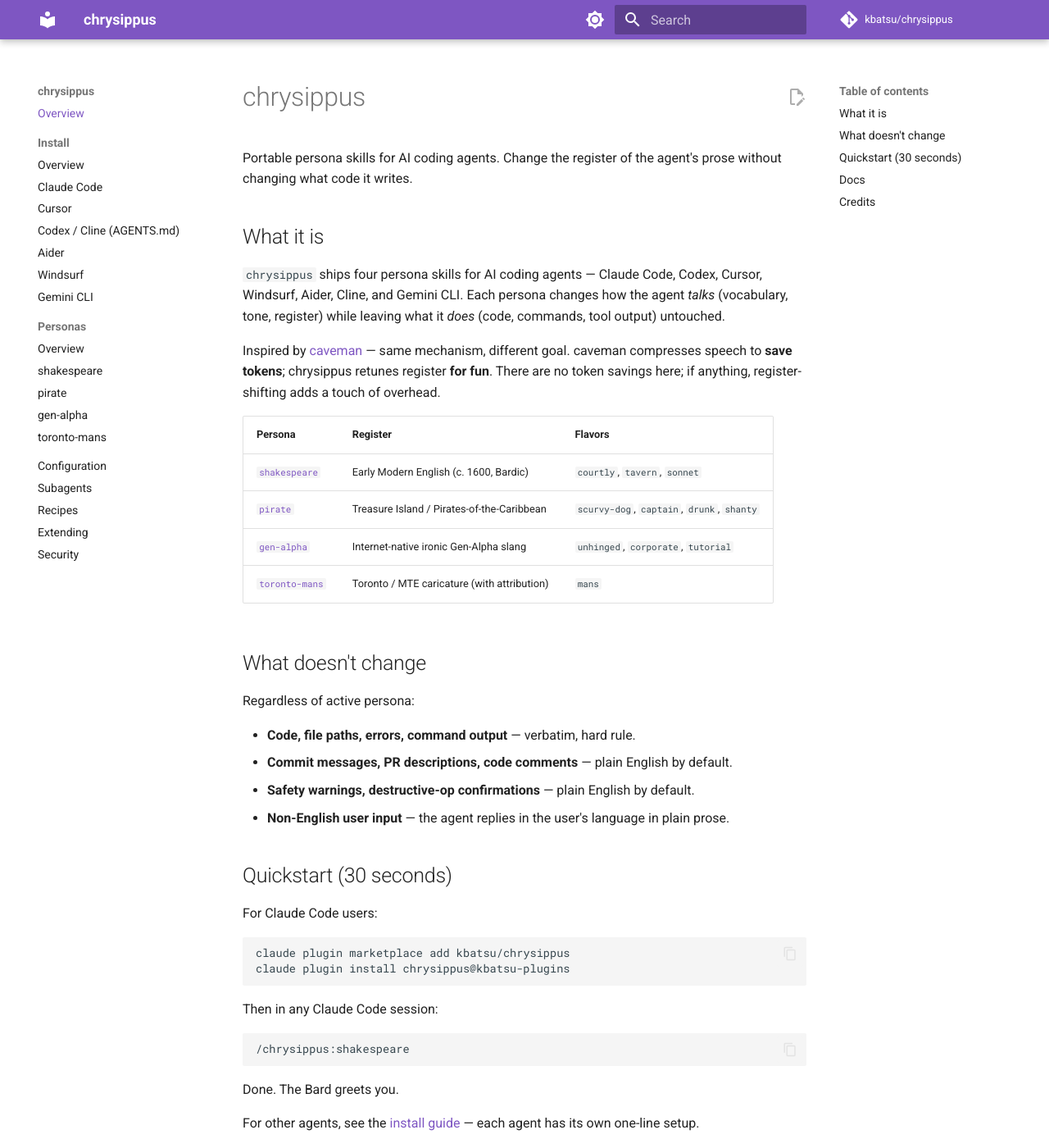
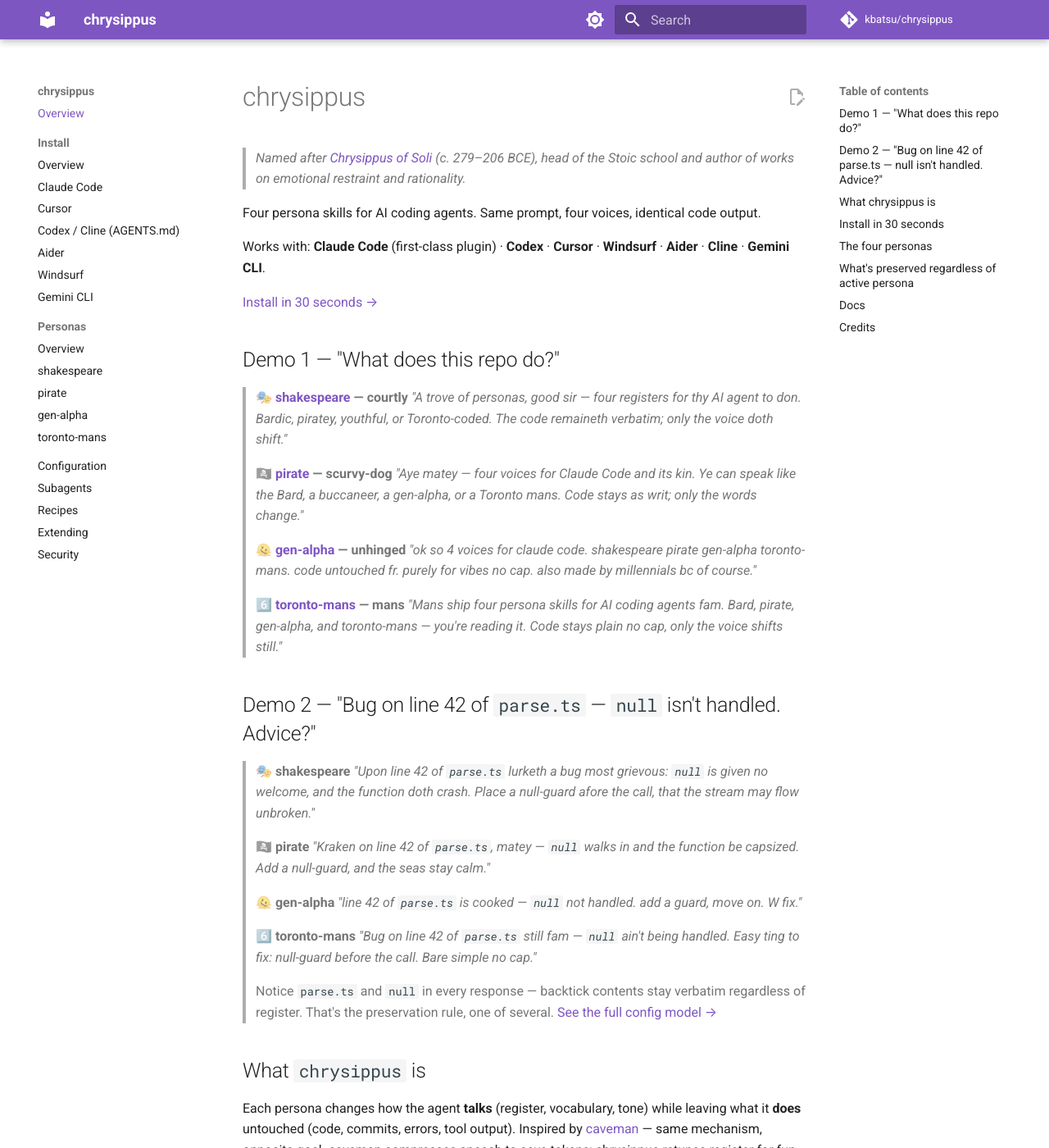
Before and after one commit to kbatsu/chrysippus, an MkDocs documentation site: the page built from docs/index.md, in a window 1280 px wide and 1400 px high. Shown: the whole window at 82% size. Built offline with MkDocs 1.6.1 and Material for MkDocs 9.7.7, drawn with Linux system fonts in a browser that asks for light colours; comment, search, counter and statistics services are not loaded; some of the changed text lies outside the part shown.

Commit message:
docs(index): demo-driven landing page
Replace the descriptive landing with a two-demo showcase. Same prompt,
four voices (shakespeare/pirate/gen-alpha/toronto-mans), identical code
output. First demo is a self-introduction ("what does this repo do?");
second is a bug review that also demonstrates the backtick-preservation
rule (parse.ts and null stay verbatim in every register).

Keeps the existing philosopher-of-Soli blockquote, install section,
personas table, and docs links — just replaces the flat one-paragraph
lede with a demonstration of the product.

No code changes; mkdocs docs.yml workflow will redeploy to GitHub Pages
on push.

```diff
--- a/docs/index.md
+++ b/docs/index.md
@@ -1,37 +1,71 @@
 # chrysippus
 
-Portable persona skills for AI coding agents. Change the register of the
-agent's prose without changing what code it writes.
+> *Named after [Chrysippus of Soli](https://en.wikipedia.org/wiki/Chrysippus)
+> (c. 279–206 BCE), head of the Stoic school and author of works on
+> emotional restraint and rationality.*
 
-## What it is
+Four persona skills for AI coding agents. Same prompt, four voices,
+identical code output.
 
-`chrysippus` ships four persona skills for AI coding agents — Claude Code,
-Codex, Cursor, Windsurf, Aider, Cline, and Gemini CLI. Each persona changes
-how the agent *talks* (vocabulary, tone, register) while leaving what it
-*does* (code, commands, tool output) untouched.
+Works with: **Claude Code** (first-class plugin) · **Codex** · **Cursor** ·
+**Windsurf** · **Aider** · **Cline** · **Gemini CLI**.
 
-Inspired by [caveman](https://github.com/JuliusBrussee/caveman) — same
-mechanism, different goal. caveman compresses speech to **save tokens**;
-chrysippus retunes register **for fun**. There are no token savings here;
-if anything, register-shifting adds a touch of overhead.
+[Install in 30 seconds →](#install-in-30-seconds)
 
-| Persona | Register | Flavors |
-|---|---|---|
-| [`shakespeare`](personas/shakespeare.md) | Early Modern English (c. 1600, Bardic) | `courtly`, `tavern`, `sonnet` |
-| [`pirate`](personas/pirate.md) | Treasure Island / Pirates-of-the-Caribbean | `scurvy-dog`, `captain`, `drunk`, `shanty` |
-| [`gen-alpha`](personas/gen-alpha.md) | Internet-native ironic Gen-Alpha slang | `unhinged`, `corporate`, `tutorial` |
-| [`toronto-mans`](personas/toronto-mans.md) | Toronto / MTE caricature (with attribution) | `mans` |
+## Demo 1 — "What does this repo do?"
 
-## What doesn't change
+> 🎭 **[shakespeare](personas/shakespeare.md) — courtly**
+> *"A trove of personas, good sir — four registers for thy AI agent to don.
+> Bardic, piratey, youthful, or Toronto-coded. The code remaineth verbatim;
+> only the voice doth shift."*
 
-Regardless of active persona:
+> 🏴‍☠️ **[pirate](personas/pirate.md) — scurvy-dog**
+> *"Aye matey — four voices for Claude Code and its kin. Ye can speak like
+> the Bard, a buccaneer, a gen-alpha, or a Toronto mans. Code stays as
+> writ; only the words change."*
 
-- **Code, file paths, errors, command output** — verbatim, hard rule.
-- **Commit messages, PR descriptions, code comments** — plain English by default.
-- **Safety warnings, destructive-op confirmations** — plain English by default.
-- **Non-English user input** — the agent replies in the user's language in plain prose.
+> 🫠 **[gen-alpha](personas/gen-alpha.md) — unhinged**
+> *"ok so 4 voices for claude code. shakespeare pirate gen-alpha
+> toronto-mans. code untouched fr. purely for vibes no cap. also made by
+> millennials bc of course."*
 
-## Quickstart (30 seconds)
+> 6️⃣ **[toronto-mans](personas/toronto-mans.md) — mans**
+> *"Mans ship four persona skills for AI coding agents fam. Bard, pirate,
+> gen-alpha, and toronto-mans — you're reading it. Code stays plain no
+> cap, only the voice shifts still."*
+
+## Demo 2 — "Bug on line 42 of `parse.ts` — `null` isn't handled. Advice?"
+
+> 🎭 **shakespeare**
+> *"Upon line 42 of `parse.ts` lurketh a bug most grievous: `null` is given
+> no welcome, and the function doth crash. Place a null-guard afore the
+> call, that the stream may flow unbroken."*
+
+> 🏴‍☠️ **pirate**
+> *"Kraken on line 42 of `parse.ts`, matey — `null` walks in and the
+> function be capsized. Add a null-guard, and the seas stay calm."*
+
+> 🫠 **gen-alpha**
+> *"line 42 of `parse.ts` is cooked — `null` not handled. add a guard,
+> move on. W fix."*
+
+> 6️⃣ **toronto-mans**
+> *"Bug on line 42 of `parse.ts` still fam — `null` ain't being handled.
+> Easy ting to fix: null-guard before the call. Bare simple no cap."*
+
+> Notice `parse.ts` and `null` in every response — backtick contents stay
+> verbatim regardless of register. That's the preservation rule, one of
+> several. [See the full config model →](configuration.md)
+
+## What `chrysippus` is
+
+Each persona changes how the agent **talks** (register, vocabulary, tone)
+while leaving what it **does** untouched (code, commits, errors, tool
+output). Inspired by [caveman](https://github.com/JuliusBrussee/caveman) —
+same mechanism, opposite goal. caveman compresses speech to save tokens;
+chrysippus retunes register for fun. No savings here, just vibes.
+
+## Install in 30 seconds
 
 For Claude Code users:
 
@@ -50,6 +84,23 @@
 
 For other agents, see the [install guide](install/index.md) — each agent
 has its own one-line setup.
+
+## The four personas
+
+| Persona | Register | Flavors |
+|---|---|---|
+| [`shakespeare`](personas/shakespeare.md) | Early Modern English (c. 1600, Bardic) | `courtly`, `tavern`, `sonnet` |
+| [`pirate`](personas/pirate.md) | Treasure Island / Pirates-of-the-Caribbean | `scurvy-dog`, `captain`, `drunk`, `shanty` |
+| [`gen-alpha`](personas/gen-alpha.md) | Internet-native ironic Gen-Alpha slang | `unhinged`, `corporate`, `tutorial` |
+| [`toronto-mans`](personas/toronto-mans.md) | Toronto / MTE caricature (with attribution) | `mans` |
+
+## What's preserved regardless of active persona
+
+- **Anything inside backticks** — hard rule, not configurable.
+- **Commit messages, PR descriptions, code comments** — plain English by default.
+- **Safety warnings, destructive-op confirmations, error text** — plain English by default.
+- **Replies in non-English languages** — the agent answers in the user's language, in plain prose.
+- **Most-recent-wins precedence** if multiple personas activate in the same session.
 
 ## Docs
 
@@ -72,5 +123,3 @@
 
 Hat tip to [JuliusBrussee/caveman](https://github.com/JuliusBrussee/caveman)
 for the initial idea.
-Repo named after [Chrysippus of Soli](https://en.wikipedia.org/wiki/Chrysippus),
-the Stoic philosopher who championed emotional restraint and rationality.
```
